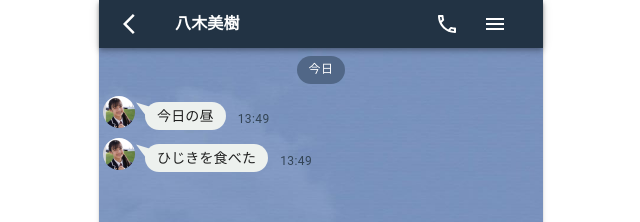
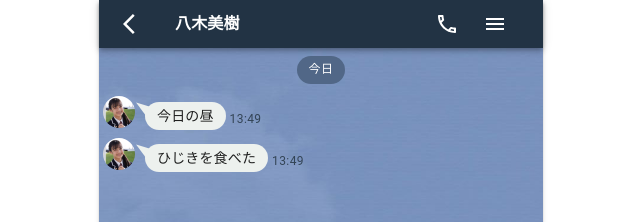
Before and after one commit to ryochansq/sakura-stamp, a React (Create React App) app: page / in a window 1280 px wide. Shown: the top 222 px of the page, without its empty margins (319-959 px from the left). Built offline with nearby package versions, Linux system fonts and the light colour scheme.

Commit message:
tweak style

```diff
--- a/src/components/MessageView.tsx
+++ b/src/components/MessageView.tsx
@@ -6,7 +6,7 @@ import { Message } from '../stores/talk';
 const useStyles = makeStyles(() =>
   createStyles({
     timeWrapper: {
-      marginLeft: 4,
+      margin: '0 4px',
       width: 40,
     },
     time: {
@@ -51,7 +51,7 @@ const TimeView: VFC<Props> = ({ message }: Props) => {
       container
       direction="column"
       justify="flex-end"
-      alignItems="flex-end"
+      alignItems={message.side === 'left' ? 'flex-start' : 'flex-end'}
       className={classes.timeWrapper}
     >
       {message.side === 'right' && (
```
